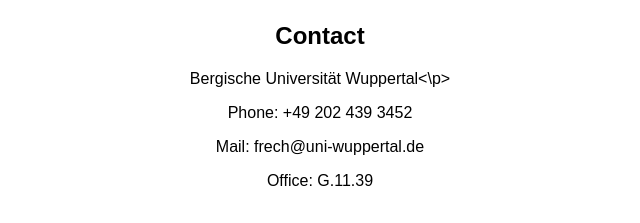
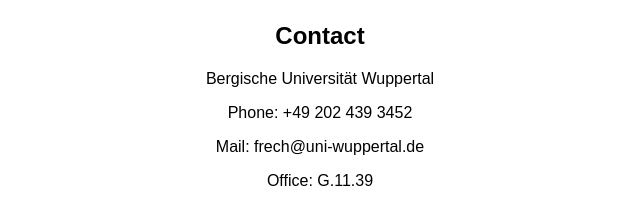
Before and after one commit to FabianJustusFrech/FabianJustusFrech.github.io, a plain HTML site: page index.html in a window 1280 px wide. Shown: the part 545-768 px from the top of the page, 320-960 px from the left. Drawn offline with Linux system fonts and the light colour scheme.

Commit message:
Update index.html

```diff
--- a/index.html
+++ b/index.html
@@ -72,7 +72,7 @@
     </section>
     <section>
         <h2>Contact</h2>
-        <p> Bergische Universität Wuppertal<\p>
+        <p> Bergische Universität Wuppertal</p>
         <p>Phone: +49 202 439 3452</p>
         <p>Mail: frech@uni-wuppertal.de</p>
         <p>Office: G.11.39</p>
```
